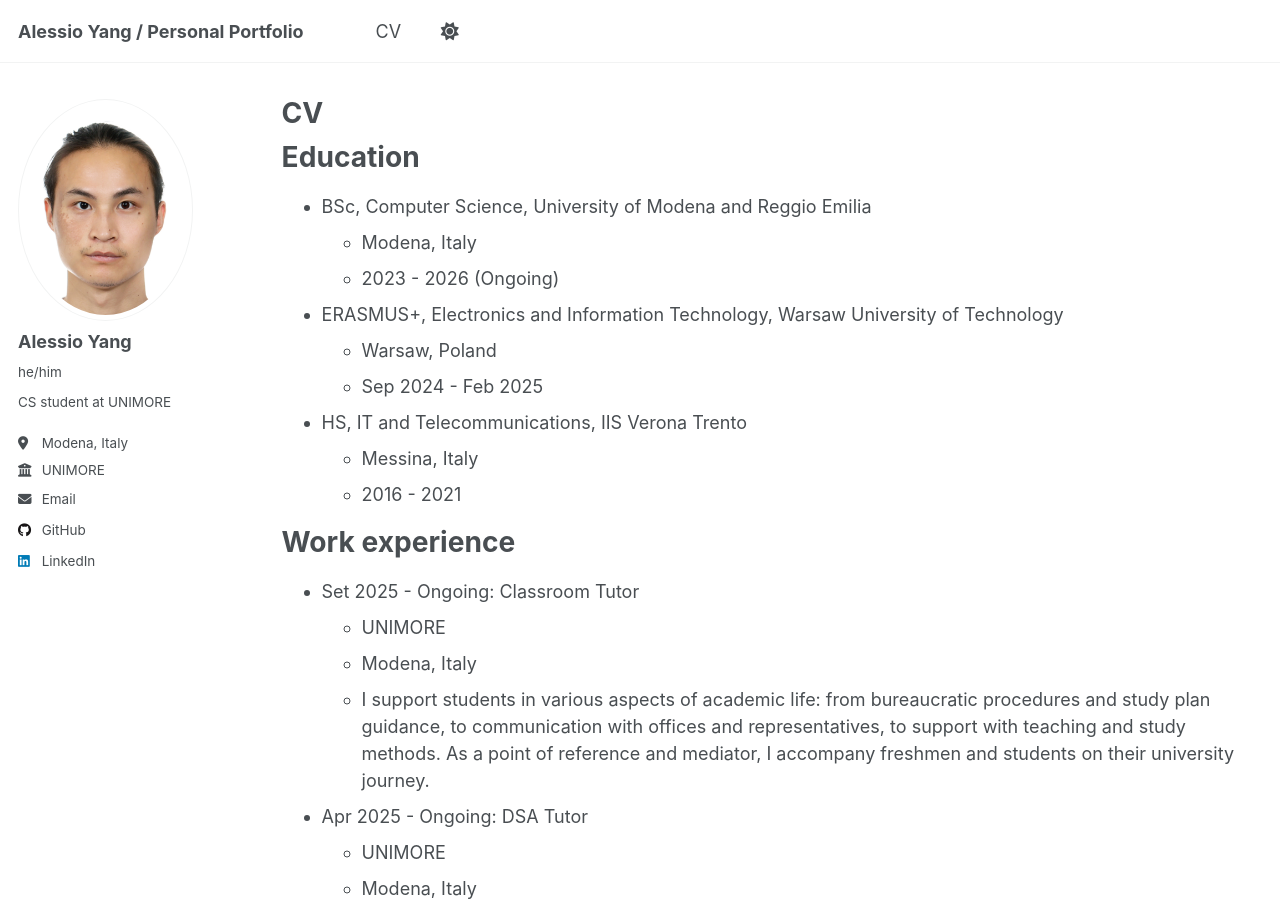
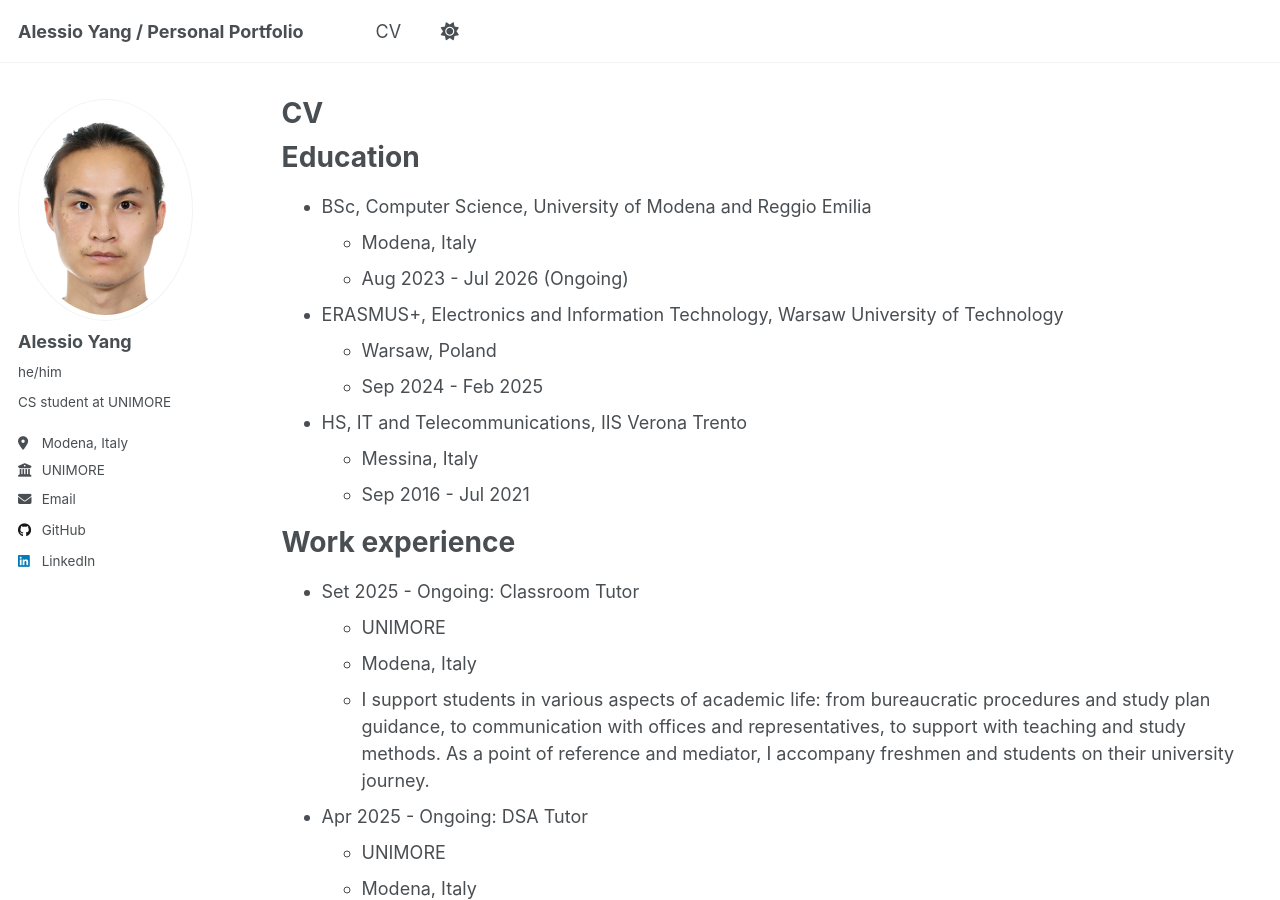
Before and after one commit to AY02/ay02.github.io, a Jekyll site: the page built from _pages/cv.md, in a window 1280 px wide and 900 px high. Built offline with Jekyll 4.4.1, drawn with Linux system fonts in a browser that asks for light colours; a script that is not in the unit is left out; some of the changed text lies outside the part shown.

Commit message:
Update education and experience dates in CV

```diff
--- a/_pages/cv.md
+++ b/_pages/cv.md
@@ -13,13 +13,13 @@ Education
 ======
 * BSc, Computer Science, University of Modena and Reggio Emilia
   * Modena, Italy
-  * 2023 - 2026 (Ongoing)
+  * Aug 2023 - Jul 2026 (Ongoing)
 * ERASMUS+, Electronics and Information Technology, Warsaw University of Technology
   * Warsaw, Poland
   * Sep 2024 - Feb 2025
 * HS, IT and Telecommunications, IIS Verona Trento
   * Messina, Italy
-  * 2016 - 2021
+  * Sep 2016 - Jul 2021
 
 Work experience
 ======
```
Also changed, not shown: other parts of _pages/cv.md (+1 -0 lines).
